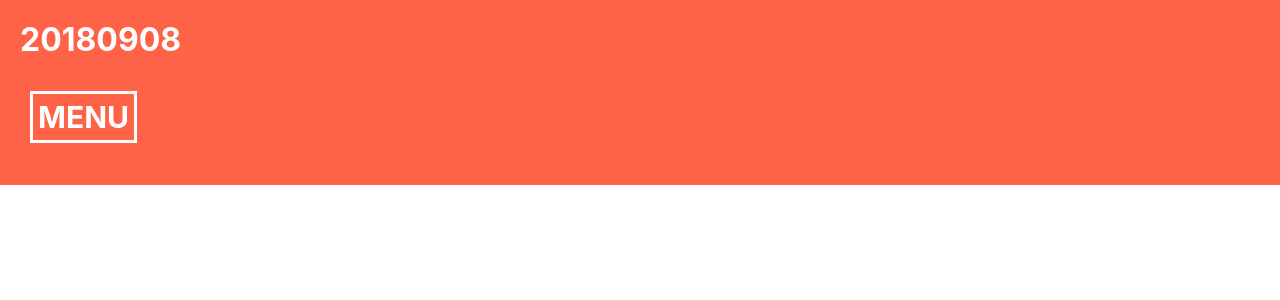
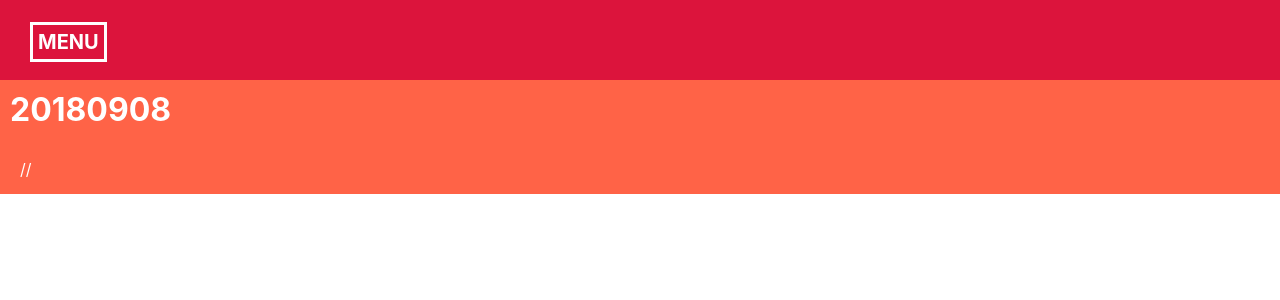
Before and after one commit to YukaKadokura/freespace, a Nuxt app: page /day/2018/09/08 in a window 1280 px wide. Shown: the top 300 px of the page. Built offline with nearby package versions, Linux system fonts and the light colour scheme.

Commit message:
ヘッダーの作成。サイドメニューのボタンの位置を修正。

```diff
--- a/pages/day/2018/09/08.vue
+++ b/pages/day/2018/09/08.vue
@@ -1,7 +1,7 @@
 <template>
     <div class="content">
-        <h1 id="title">20180908</h1>
-        <div class="side">
+        <div class="header">
+            <div class="side">
             <label class="toggle" for="open">
                 MENU
             </label>
@@ -16,8 +16,11 @@
             </nav>
             </div>
         </div>
+        </div>
+        <h1 id="title">20180908</h1>
         <div class="main">
             <div class="sub">
+                <p>//</p>
             </div>
         </div>
     </div>
@@ -31,13 +34,20 @@
 body{
     height:100%;
 }
+.header{
+    background:crimson;
+    height:80px;
+    margin:0;
+    padding:10px;
+}
 #title{
-    padding:20px;
+    padding:10px;
     color:white;
 }
 .content{
     background:tomato;
     height:100%;
+    color:white;
 }
 .side{
     margin:20px;
@@ -48,13 +58,14 @@
 }
 
 li {
-  list-style: none;
+  list-style:none;
+  font-weight:bold;
   padding:5px;
 }
 
 a {
-  text-decoration: none;
-  color: #fff;
+  text-decoration:none;
+  color:white;
 }
 
 #menu {
@@ -69,13 +80,11 @@
 }
 
 .toggle {
-  font-size: 30px;
+  font-size: 20px;
   cursor: pointer;
-  color:white;
   font-weight:bold;
   border:solid;
   padding:5px;
-  margin:10px;
 }
 
 .toggle:hover {
@@ -92,7 +101,7 @@
 }
 
 .main{
-    margin:20px;
+    margin:5px;
     padding:5px;
 }
 
```
